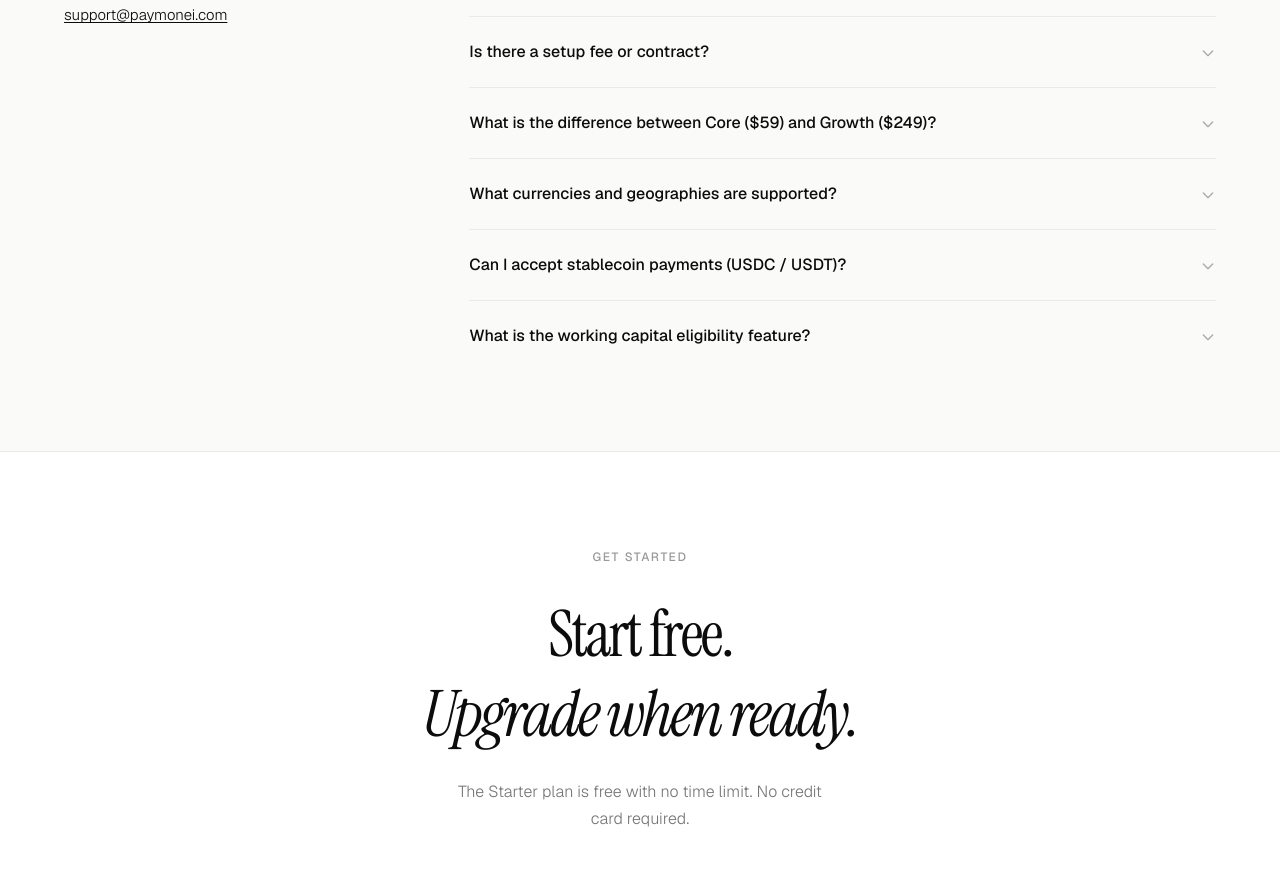
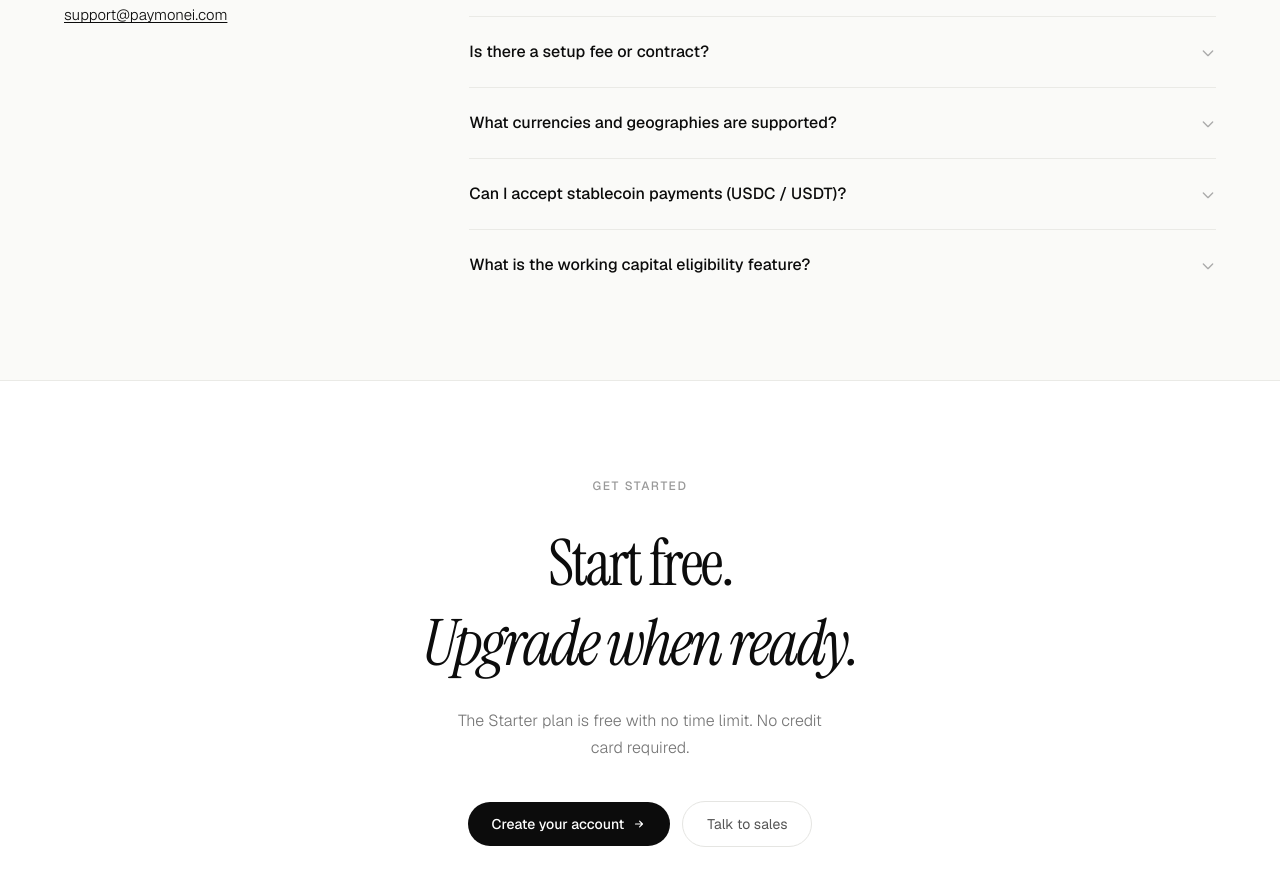
Before and after one commit to omniasky/paymonei-website, a Next.js app: page /pricing in a window 1280 px wide. Shown: the part 4029-4900 px from the top of the page. Built offline with nearby package versions, Linux system fonts and the light colour scheme.

Commit message:
fix wording

```diff
--- a/src/app/pricing/page.tsx
+++ b/src/app/pricing/page.tsx
@@ -147,16 +147,13 @@ const faqs = [
   },
   {
     q: "What does my client pay when settling an invoice?",
-    a: "Your client pays the invoice amount. Card and bank transfer payments carry standard network processing fees set by card schemes (Visa, Mastercard) and banking infrastructure. These are deducted from your settlement, not added on top for your client. Stablecoin payments (USDC/USDT) carry only a small blockchain network fee of roughly $0.01.",
+    a: "Your client pays the invoice amount. Card and bank transfer payments carry standard network processing fees set by card schemes (Visa, Mastercard), stablecoin payments (USDC/USDT) and banking infrastructure. These are deducted from your settlement, not added on top for your client.",
   },
   {
     q: "Is there a setup fee or contract?",
     a: "No setup fees, no contracts. Starter is free indefinitely. Core and Growth are month-to-month with no minimum commitment. You can cancel or change plans at any time.",
   },
-  {
-    q: "What is the difference between Core ($59) and Growth ($249)?",
-    a: "Core adds up to 3 entities, 6 months of AR analytics, and webhook management on top of everything in Starter. Growth scales to 10 entities, 24 months of analytics, configurable dunning per subscription, an account manager, and built-in accounting tools when available.",
-  },
+
   {
     q: "What currencies and geographies are supported?",
     a: "Paymonei supports multi-currency invoice creation and payment link generation across 150+ countries. \n\nPaymonei does not provide services to jurisdictions subject to applicable sanctions programmes, including those maintained by OFAC (US), UN Security Council, EU, or equivalent authorities. Use of Paymonei in sanctioned jurisdictions is prohibited.",
```
